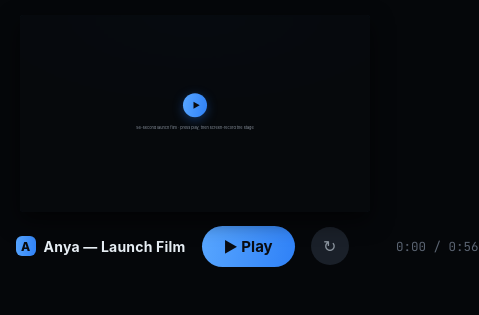
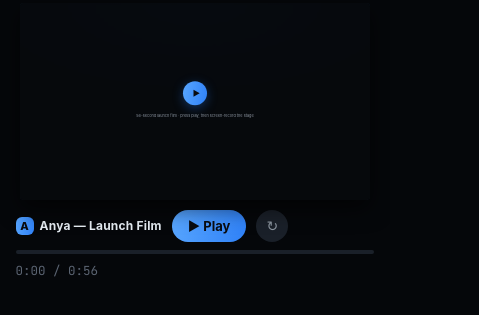
Before and after one commit to aasis21/Anya, a browser extension: page docs/launch_video.html in a window 390 px wide. Shown: the part 281-596 px from the top of the page, 479 px wide, since content can reach past the window. Drawn offline with Linux system fonts and the light colour scheme.

Commit message:
docs: fix launch film mobile layout (responsive control bar, dynamic fit() reserve, taller mobile frame)
- #controls now wraps into two rows on narrow viewports instead of overflowing (progress bar / time label were getting squeezed to nothing)
- fit() measures the actual controls bar height instead of a hardcoded desktop budget, so the stage isn't over-shrunk on mobile
- .hero-film-frame gets a taller aspect-ratio on mobile so there's enough vertical room for both video and controls

Co-authored-by: Copilot <223556219+Copilot@users.noreply.github.com>

```diff
--- a/docs/launch_video.html
+++ b/docs/launch_video.html
@@ -314,6 +314,18 @@
   #bigPlay{width:88px;height:88px;border-radius:50%;background:var(--kGrad);border:none;cursor:pointer;display:grid;place-items:center;box-shadow:0 10px 40px rgba(47,129,247,.35)}
   #bigPlay svg{margin-left:5px}
   #startOverlay p{color:var(--dim);font-size:14px}
+
+  @media (max-width:600px){
+    body{gap:10px}
+    #controls{flex-wrap:wrap;gap:8px 10px;row-gap:8px}
+    #ctrlTitle{font-size:12px;gap:6px}
+    #ctrlTitle .aMarkSm{width:18px;height:18px;font-size:11px}
+    #playBtn{padding:8px 16px;font-size:13px}
+    #replayBtn{width:32px;height:32px;font-size:14px}
+    #progWrap{order:4;flex-basis:100%;height:4px}
+    #timeLabel{order:5;width:auto;flex:1;text-align:left}
+    #hint{display:none}
+  }
 </style>
 </head>
 <body>
@@ -543,8 +555,13 @@ document.querySelectorAll('.sidebarShared .sbInner').forEach(function(inner){
 
 /* ========== fit ========== */
 var stage=document.getElementById('stage');
+var controlsEl=document.getElementById('controls');
 function fit(){
-  var s=Math.min((innerWidth-40)/1280,(innerHeight-110)/720,1.4);
+  // Reserve exactly what the control bar + gaps actually take (it wraps to
+  // two rows on narrow/mobile viewports), instead of a fixed desktop budget,
+  // so the stage only shrinks as much as the width truly requires.
+  var reserved = controlsEl.offsetHeight + 28;
+  var s=Math.min((innerWidth-40)/1280,(innerHeight-reserved)/720,1.4);
   stage.style.transform='scale('+s+')';
   document.getElementById('stageWrap').style.width=1280*s+'px';
   document.getElementById('stageWrap').style.height=720*s+'px';
```
Also changed, not shown: docs/styles.css (+7 -0 lines).
